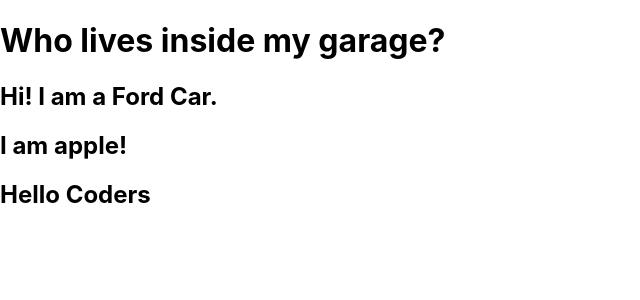
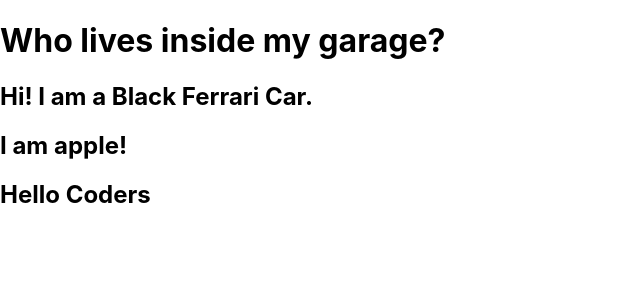
Before and after one commit to Ath1thyan/LearningReact, a React (Create React App) app in the folder react-learn-jvl1/: page / in a window 1280 px wide. Shown: the top 300 px of the page, without its empty margins (0-640 px from the left). Built offline with nearby package versions, Linux system fonts and the light colour scheme.

Commit message:
learnning react

```diff
--- a/react-learn-jvl1/src/components/Car.js
+++ b/react-learn-jvl1/src/components/Car.js
@@ -1,6 +1,6 @@
-function Car(){
-    const brand = 'Ford';
-    const text = `Hi! I  am a ${brand} Car.`;
+function Car(props){
+
+    const text = `Hi! I  am a ${props.carColor} ${props.carBrand} Car.`;
     return (
       <h2> {text} </h2>
     )
--- a/react-learn-jvl1/src/components/Garage.js
+++ b/react-learn-jvl1/src/components/Garage.js
@@ -2,10 +2,12 @@
 import Apple from './Fruit';
 
 function Garage(){
+    const brand = 'Ferrari';
+    const color = 'Black';
     return (
       <>
         <h1>Who lives inside my  garage?</h1>
-        <Car/>
+        <Car carBrand = {brand} carColor = {color} />
         <Apple/>
       </>
     )
```
